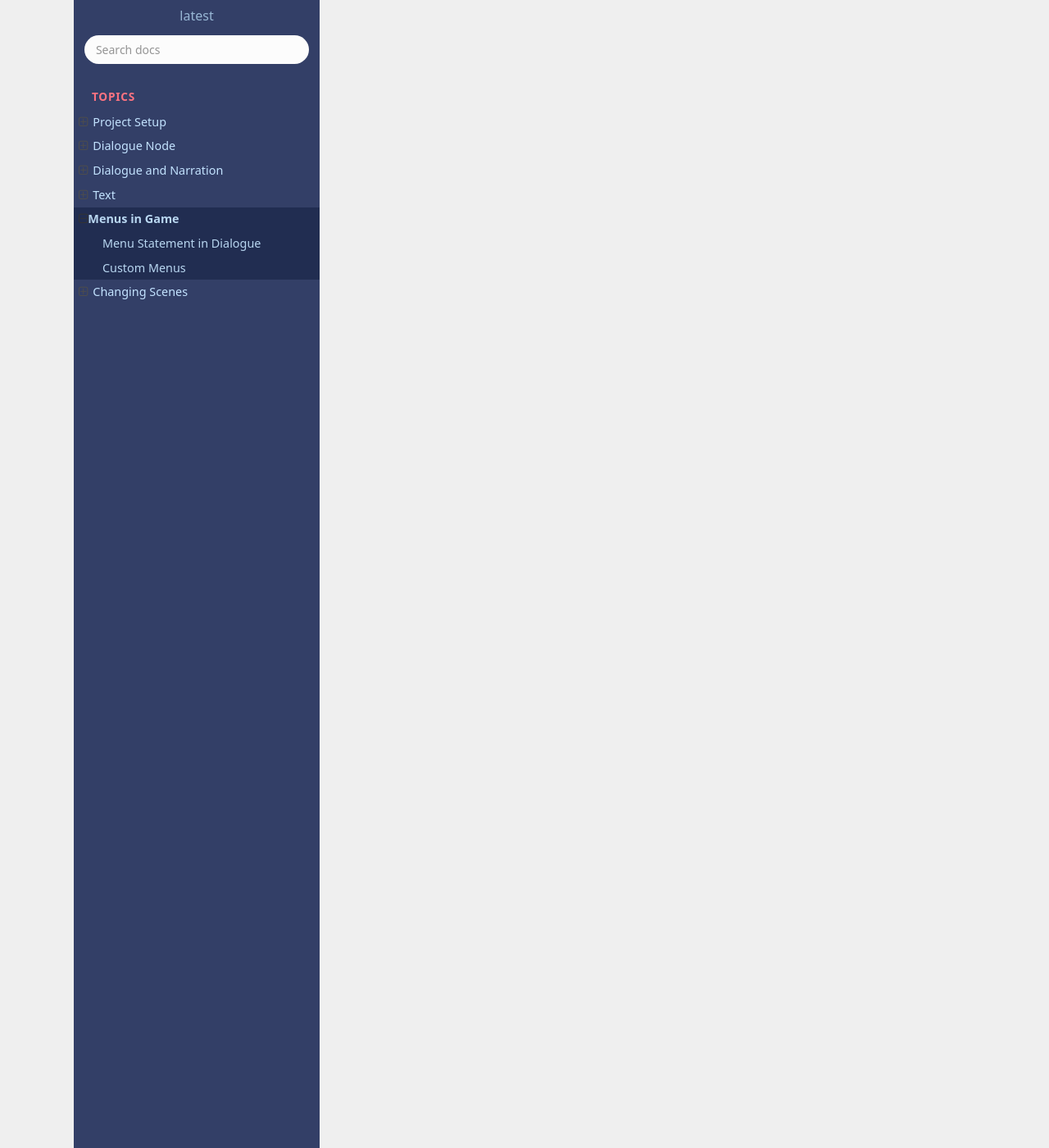
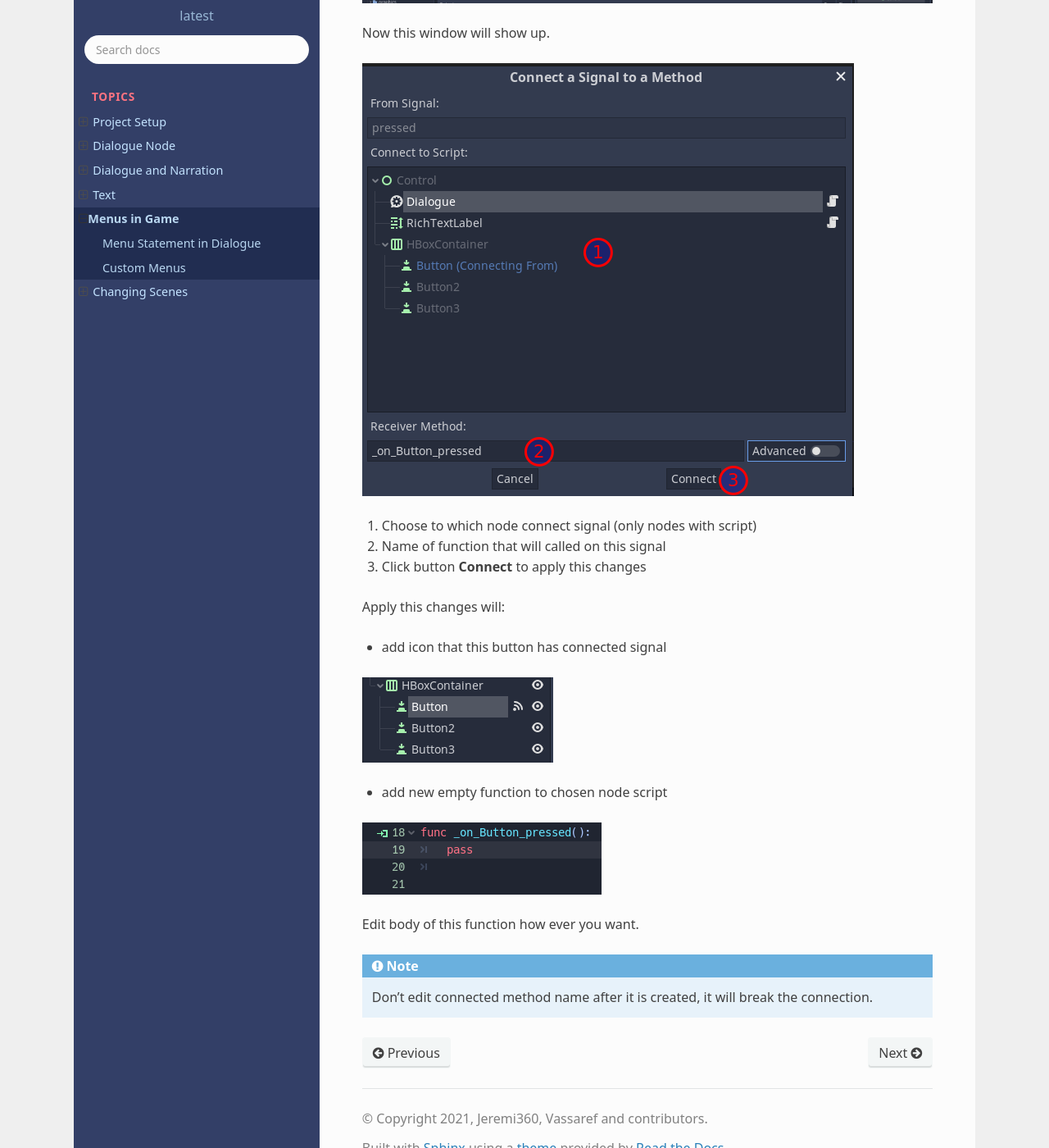
Before and after one commit to rakugoteam/Docs, a Sphinx documentation site: the page built from source/topics/menus.md, in a window 1280 px wide and 1400 px high, scrolled down 3979 px. Shown: the whole window at 82% size. Built offline with Sphinx 7.4.7 and the Read the Docs theme 2.0.0, drawn with Linux system fonts in a browser that asks for light colours; some of the changed text lies outside the part shown.

Commit message:
finished custom menus article

````diff
--- a/source/topics/menus.md
+++ b/source/topics/menus.md
@@ -57,6 +57,47 @@ To crate custom menu use **Container** node like:
 - **HBoxContainer**
 - **GridContainer**
 
+```{tip}
+Use **Layout** menu to set layout of container
+![](menus/layout.gif)
+```
+
 Add some **Buttons** to **Container**:
 
 ![](menus/button_types.png)
+
+```{tip}
+Use `Ctrl + D` shortcut to duplicate chosen node.
+```
+
+![](menus/buttons.gif)
+
+Then click on button and open **Node** tab (by default next to **Inspector** tab).
+Go to sub-tab **Signals** and choose `pressed()`.
+
+![](menus/signal-p1.gif)
+
+Now this window will show up.
+
+![](menus/signal-p2.png)
+
+1. Choose to which node connect signal (only nodes with script)
+1. Name of function that will called on this signal
+1. Click button **Connect** to apply this changes
+
+Apply this changes will:
+
+- add icon that this button has connected signal
+
+![](menus/signal-p3.png)
+
+- add new empty function to chosen node script
+
+![](menus/signal-p4.png)
+
+Edit body of this function how ever you want.
+
+```{note}
+Don't edit connected method name after it is created,
+it will break the connection.
+```
````
Also changed, not shown: source/topics/menus/buttons.gif (added), source/topics/menus/layout.gif (added), source/topics/menus/signal-p1.gif (added), source/topics/menus/signal-p2.png (added), source/topics/menus/signal-p3.png (added), source/topics/menus/signal-p4.png (added).
